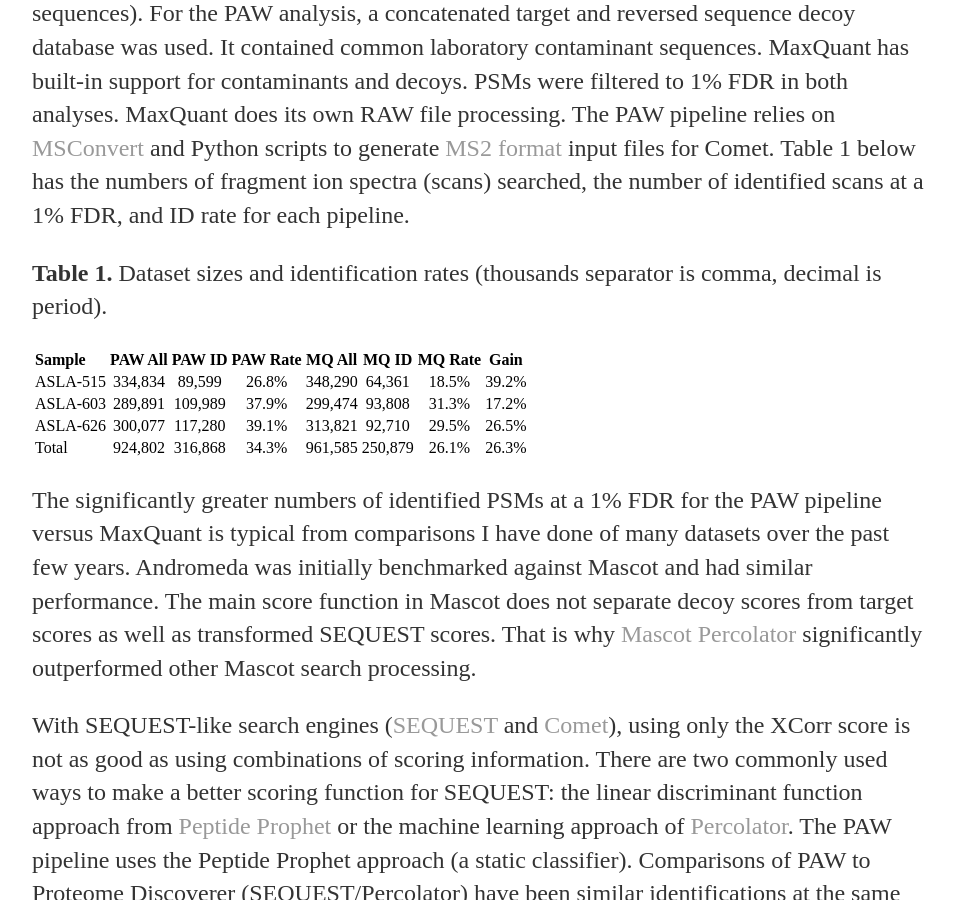
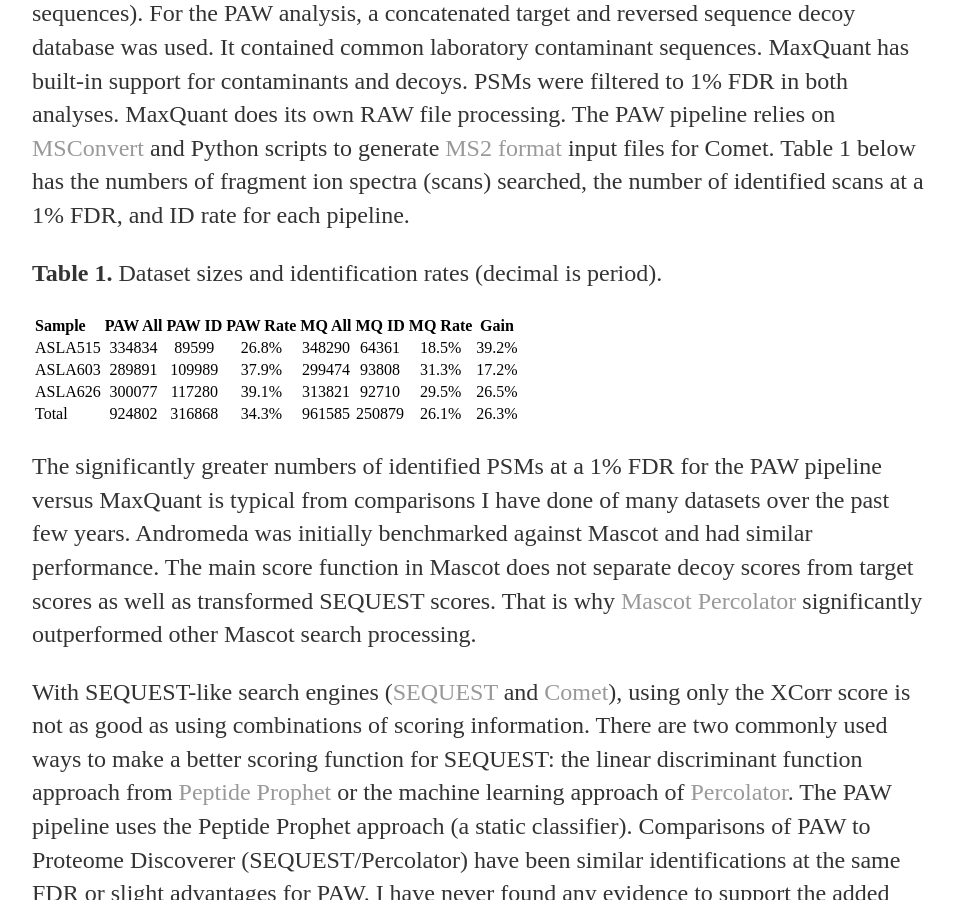
Before and after one commit to pwilmart/pwilmart.github.io, a Jekyll site: the page built from _posts/2019-03-10-MQ-performance.md, in a window 1280 px wide and 900 px high, scrolled down 2132 px. Shown: the whole window, without its empty margins (160-1113 px from the left). Built offline with Jekyll 4.4.1, drawn with Linux system fonts in a browser that asks for light colours; some of the changed text lies outside the part shown.

Commit message:
edits on latest blog

```diff
--- a/_posts/2019-03-10-MQ-performance.md
+++ b/_posts/2019-03-10-MQ-performance.md
@@ -45,14 +45,14 @@ The sensitivity of PSM assignments (the number of filtered PSMs at a given false
 
 The same canonical UniProt human reference FASTA protein data base was used (about 21K sequences). For the PAW analysis, a concatenated target and reversed sequence decoy database was used. It contained common laboratory contaminant sequences. MaxQuant has built-in support for contaminants and decoys. PSMs were filtered to 1% FDR in both analyses. MaxQuant does its own RAW file processing. The PAW pipeline relies on [MSConvert](http://proteowizard.sourceforge.net/download.html) and Python scripts to generate [MS2 format](https://onlinelibrary.wiley.com/doi/abs/10.1002/rcm.1603) input files for Comet. Table 1 below has the numbers of fragment ion spectra (scans) searched, the number of identified scans at a 1% FDR, and ID rate for each pipeline.
 
-**Table 1.** Dataset sizes and identification rates (thousands separator is comma, decimal is period).
+**Table 1.** Dataset sizes and identification rates (decimal is period).
 
 |  Sample  |  PAW All  |  PAW ID  |  PAW Rate  |  MQ All  |  MQ ID  |  MQ Rate  |  Gain  |
 |:------------|:-----------:|:----------:|:------------:|:----------:|:---------:|:-----------:|:--------:|
-|ASLA-515|334,834|89,599|26.8%|348,290|64,361|18.5%|39.2%|
-|ASLA-603|289,891|109,989|37.9%|299,474|93,808|31.3%|17.2%|
-|ASLA-626|300,077|117,280|39.1%|313,821|92,710|29.5%|26.5%|
-|Total|924,802|316,868|34.3%|961,585|250,879|26.1%|26.3%|
+|ASLA515|334834|89599|26.8%|348290|64361|18.5%|39.2%|
+|ASLA603|289891|109989|37.9%|299474|93808|31.3%|17.2%|
+|ASLA626|300077|117280|39.1%|313821|92710|29.5%|26.5%|
+|Total|924802|316868|34.3%|961585|250879|26.1%|26.3%|
 
 The significantly greater numbers of identified PSMs at a 1% FDR for the PAW pipeline versus MaxQuant is typical from comparisons I have done of many datasets over the past few years. Andromeda was initially benchmarked against Mascot and had similar performance. The main score function in Mascot does not separate decoy scores from target scores as well as transformed SEQUEST scores. That is why [Mascot Percolator](https://pubs.acs.org/doi/abs/10.1021/pr800982s) significantly outperformed other Mascot search processing.
 
```
Also changed, not shown: other parts of _posts/2019-03-10-MQ-performance.md (+2 -2 lines).
